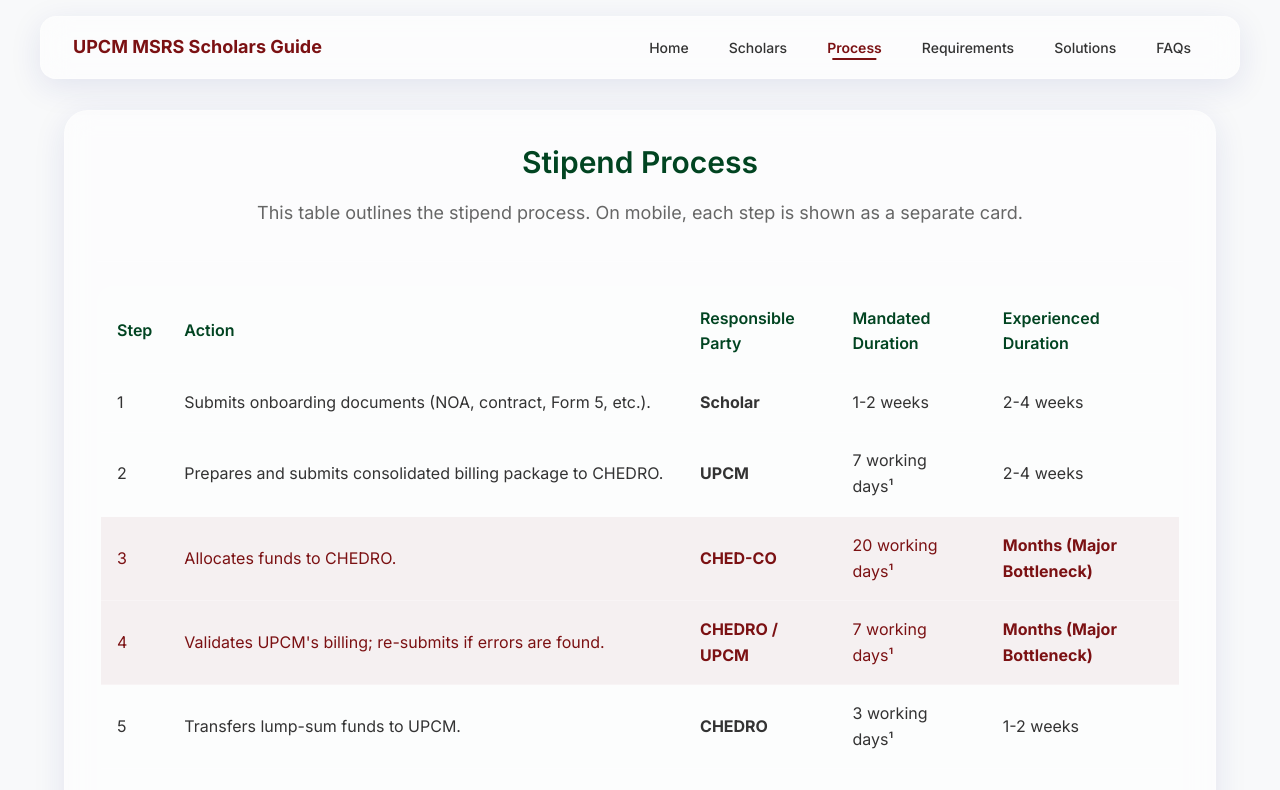
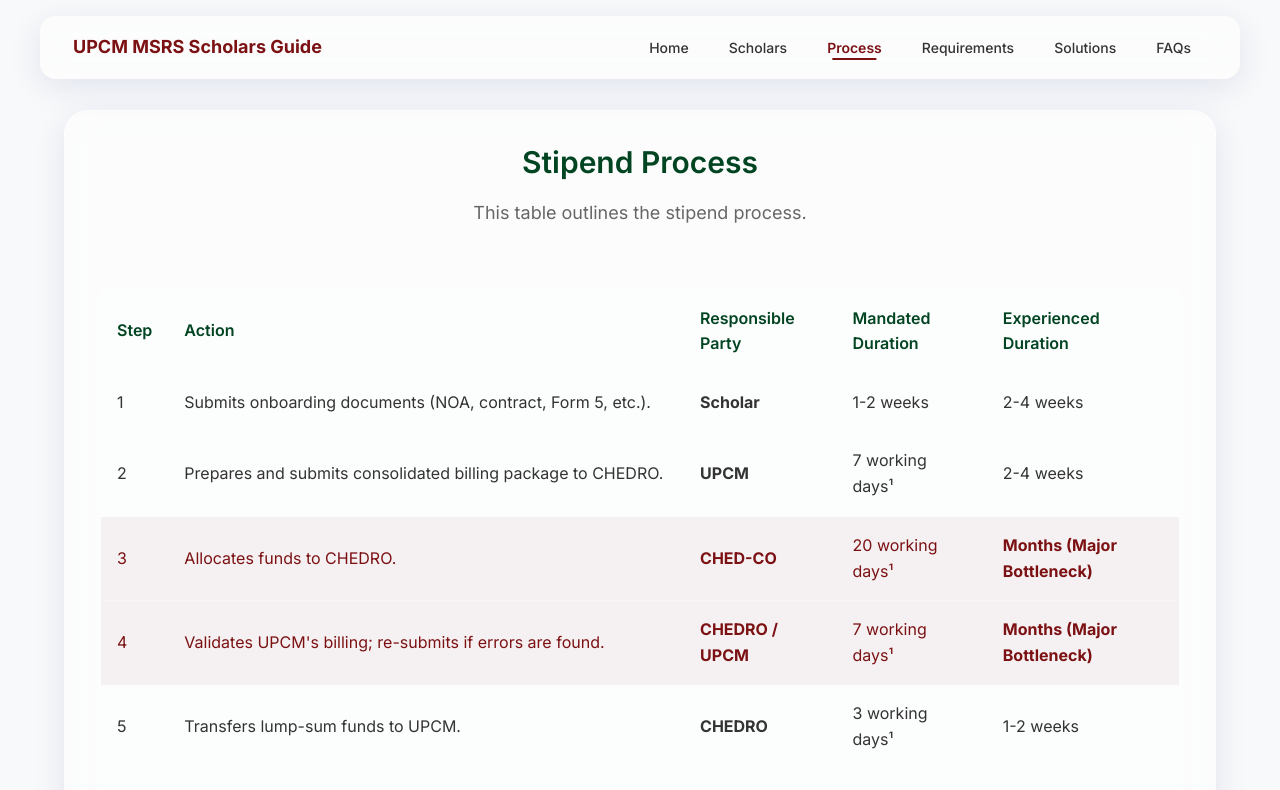
Before and after one commit to cjdimalaluan/upcm_msrs.github.io, a plain HTML site: page index.html in a window 1280 px wide. Both pictures are taken after a click on the link "Process". Shown: the top 790 px of the page. Drawn offline with nearby package versions, Linux system fonts and the light colour scheme.

Commit message:
Update index.html

```diff
--- a/index.html
+++ b/index.html
@@ -548,7 +548,7 @@
                  <div class="card glass animate-on-scroll">
                     <div class="card-header text-center">
                         <h2 id="journey-title" class="h2 animate-on-scroll">Stipend Process</h2>
-                        <p class="text-large animate-on-scroll stagger-delay-1">This table outlines the stipend process. On mobile, each step is shown as a separate card.</p>
+                        <p class="text-large animate-on-scroll stagger-delay-1">This table outlines the stipend process.</p>
                     </div>
                     <div class="table-container animate-on-scroll stagger-delay-2">
                         <table id="stipend-table">
```
